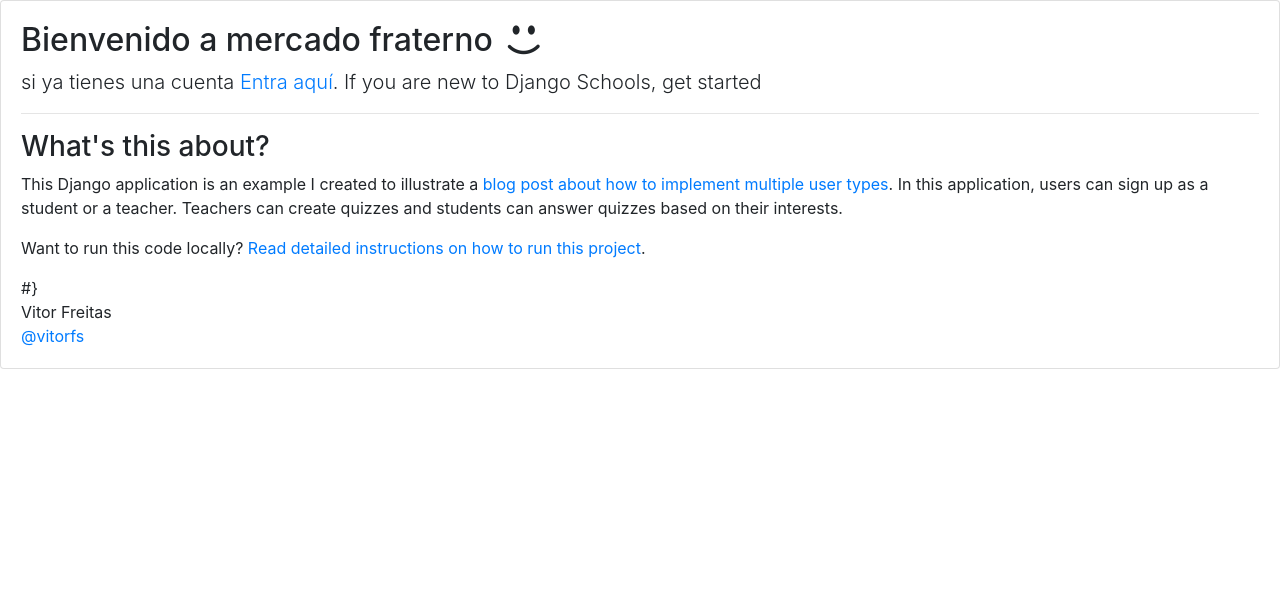
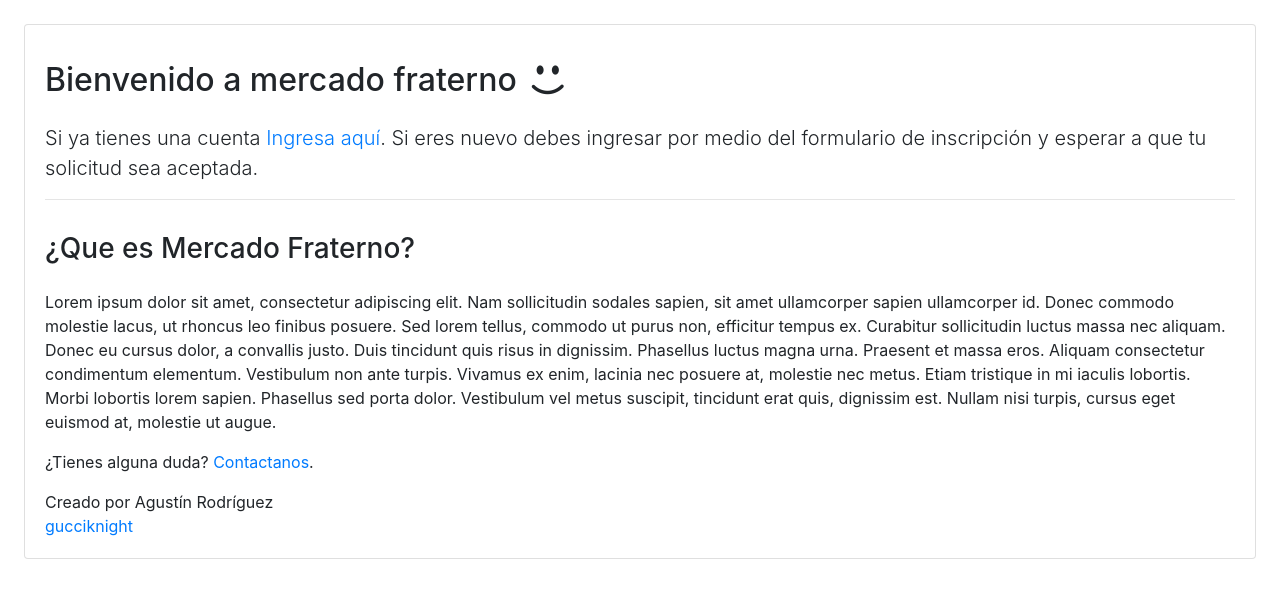
Before and after one commit to gucciknight/Mercado-Fraterno, a Django app: page / in a window 1280 px wide. Shown: the top 598 px of the page. Run offline with Django 4.2, Linux system fonts and the light colour scheme; some libraries are stand-ins or nearby versions; some web fonts are replaced.

Commit message:
improvements made in login front

```diff
--- a/core/templates/base.html
+++ b/core/templates/base.html
@@ -10,8 +10,14 @@
     <link rel="stylesheet" type="text/css" href="{% static 'vendor/fontello-2f186091/css/fontello.css' %}">
     <link rel="stylesheet" type="text/css" href="{% static 'css/app.css' %}">
   </head>
+  <style>
+    .textInput {
+      width: 100%;
+      height: 5vh;
+    }
+  </style>
   <body>
-    <div class="card mb-3">
+    <div class="card m-4">
       <div class="card-body">
         {% block content %}
         {% endblock %}
@@ -25,5 +31,10 @@
         $('[data-toggle="tooltip"]').tooltip();
       })
     </script>
+    <script>
+      $("div.alert.alert-danger.alert-dismissible.fade.show")[0].click(function() {
+        $(this).find(".mb-0").text("Contraseña incorrecta");
+    });
+    </script>
   </body>
 </html>
--- a/core/templates/home.html
+++ b/core/templates/home.html
@@ -2,20 +2,20 @@
 
 {% block content %}
 
-<h2>Bienvenido a mercado fraterno <span class="icon-emo-happy"></span></h2>
+<h2 class="text-md-left text-center py-3">Bienvenido a mercado fraterno <span class="icon-emo-happy"></span></h2>
   <p class="lead">
-    si ya tienes una cuenta <a href="{% url 'login' %}">Entra aquí</a>. If you are new to Django Schools, get started
+  Si ya tienes una cuenta <a href="{% url 'login' %}">Ingresa aquí</a>. Si eres nuevo debes ingresar por medio del formulario de inscripción y esperar a que tu solicitud sea aceptada.
 
   </p>
   <hr>
-  <h3>What's this about?</h3>
+  <h3 class="text-md-left text-center py-3">¿Que es Mercado Fraterno?</h3>
   <p>
-    This Django application is an example I created to illustrate a <a href="https://simpleisbetterthancomplex.com/tutorial/2018/01/18/how-to-implement-multiple-user-types-with-django.html">blog post about how to implement multiple user types</a>.
-    In this application, users can sign up as a student or a teacher. Teachers can create quizzes and students can answer quizzes
-    based on their interests.
+    Lorem ipsum dolor sit amet, consectetur adipiscing elit. Nam sollicitudin sodales sapien, sit amet ullamcorper sapien ullamcorper id. Donec commodo molestie lacus, ut rhoncus leo finibus posuere. Sed lorem tellus, commodo ut purus non, efficitur tempus ex. Curabitur sollicitudin luctus massa nec aliquam. Donec eu cursus dolor, a convallis justo. Duis tincidunt quis risus in dignissim. Phasellus luctus magna urna.
+
+Praesent et massa eros. Aliquam consectetur condimentum elementum. Vestibulum non ante turpis. Vivamus ex enim, lacinia nec posuere at, molestie nec metus. Etiam tristique in mi iaculis lobortis. Morbi lobortis lorem sapien. Phasellus sed porta dolor. Vestibulum vel metus suscipit, tincidunt erat quis, dignissim est. Nullam nisi turpis, cursus eget euismod at, molestie ut augue.
   </p>
-  <p>Want to run this code locally? <a href="https://github.com/sibtc/django-multiple-user-types-example/blob/master/README.md">Read detailed instructions on how to run this project</a>.</p>#}
+  <p>¿Tienes alguna duda? <a href="https://github.com/sibtc/django-multiple-user-types-example/blob/master/README.md">Contactanos</a>.</p>
 {% comment %}{% endcomment %}
-  <p class="mb-0">Vitor Freitas<br><a href="https://twitter.com/vitorfs/">@vitorfs</a></p>
+  <p class="mb-0">Creado por Agustín Rodríguez<br><a href="https://github.com/gucciknight?tab=overview&from=2022-09-01&to=2022-09-30">gucciknight</a></p>
 
 {% endblock %}
--- a/core/templates/market/coins.html
+++ b/core/templates/market/coins.html
@@ -2,4 +2,5 @@
 
 {% block content %}
 <h2>Ingresaste!</h2>
+<a href="{% url 'logout' %}">log out</a>
 {% endblock %}
--- a/core/urls.py
+++ b/core/urls.py
@@ -6,5 +6,5 @@
     path('', market.home, name='home'),
     path('monedas/', include(([
         path('', market.CoinListView.as_view(), name='coin_list'),
-    ], 'monedas'), namespace='students')),
+    ], 'core'), namespace='students')),
 ]
```
Also changed, not shown: core/templates/registration/login.html (+5 -4 lines), db.sqlite3.
